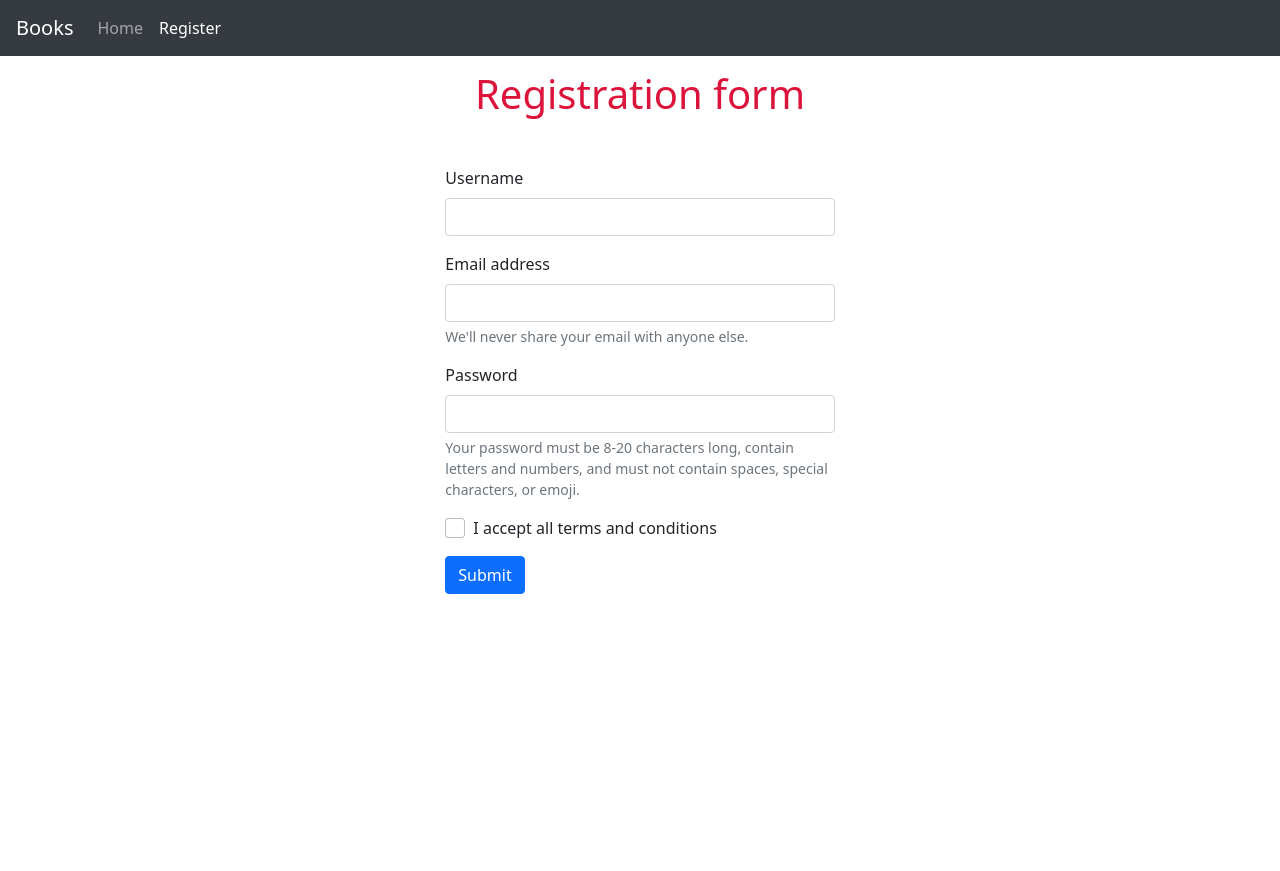
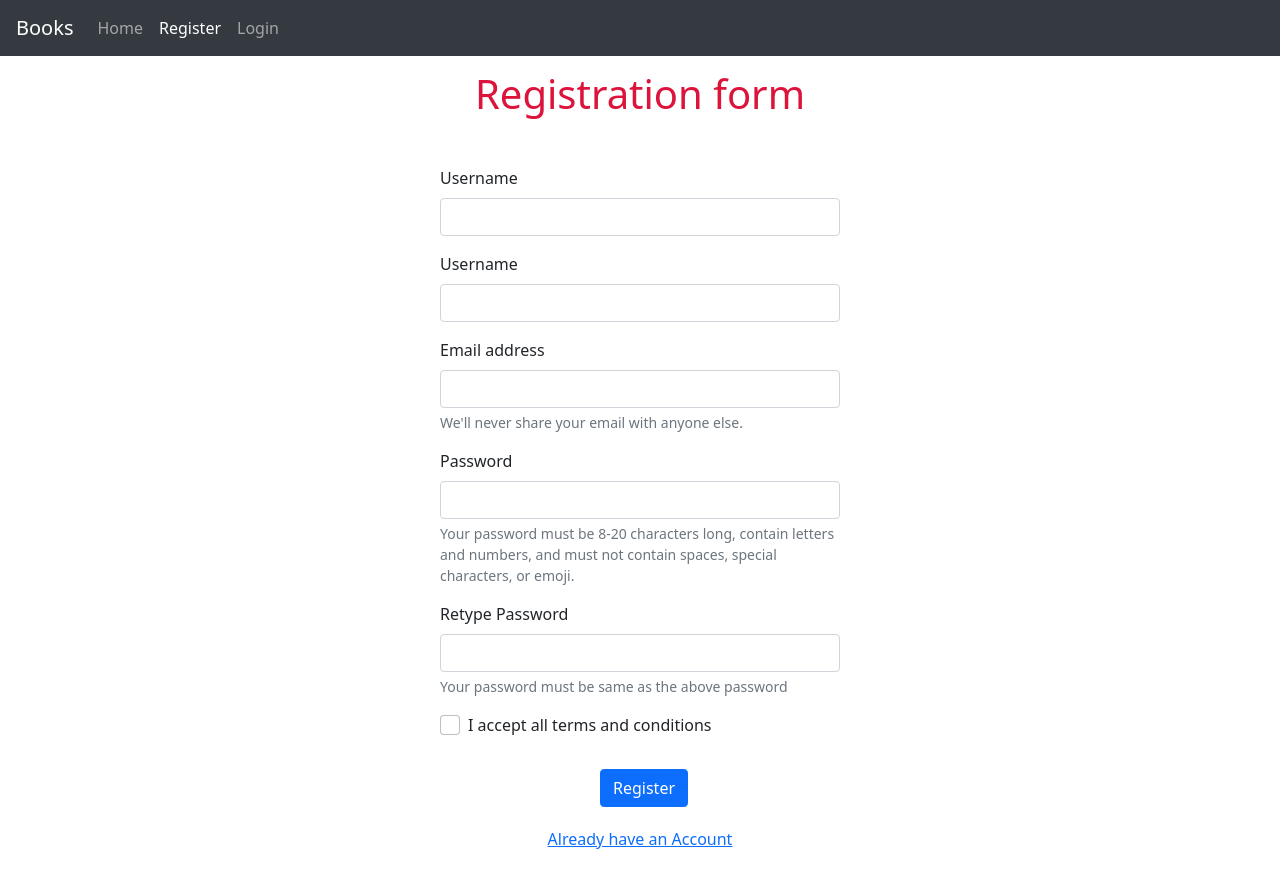
Before and after one commit to msgtotarun/project1, a Flask app: page /register in a window 1280 px wide. Before the commit the page ends 594 px from the top, so only its background shows below. Run offline with Flask 2, Linux system fonts and the light colour scheme; some libraries are stand-ins or nearby versions.

Commit message:
added login page and few css changes

```diff
--- a/application.py
+++ b/application.py
@@ -1,11 +1,13 @@
 import os
 
-from flask import Flask,render_template,request,session
+from flask import Flask, render_template, request, session
 from flask_session import Session
 from sqlalchemy import create_engine
 from sqlalchemy.orm import scoped_session, sessionmaker
-active='active'
+active = 'active'
+
 app = Flask(__name__)
+
 # Check for environment variable
 if not os.getenv("DATABASE_URL"):
     raise RuntimeError("DATABASE_URL is not set")
@@ -19,17 +21,29 @@ Session(app)
 engine = create_engine(os.getenv("DATABASE_URL"))
 db = scoped_session(sessionmaker(bind=engine))
 
+
 @app.route("/")
 def index():
-    return render_template("index.html",home=active)
+    return render_template("index.html", home=active)
+
 
 @app.route("/register")
 def register():
-     return render_template('register.html',register=active)
-@app.route("/registration",methods=["POST"])
+    return render_template('register.html', register=active)
+
+@app.route("/login")
+def login():
+    return render_template('login.html', login=active)
+
+
+@app.route("/registration", methods=["POST"])
 def registration():
-    name=request.form.get("Username")
-    email=request.form.get("email")
-    password=request.form.get("password")
-    print(name,password,email)
-    return name+" ,"+email
+    name = request.form.get("Username")
+    email = request.form.get("email")
+    password = request.form.get("password")
+    print(name, password, email)
+    return name+" , "+email
+
+@app.route("/loginNow", methods=["POST"])
+def loginNow():
+    return 'hello'
--- a/css/style.scss
+++ /dev/null
@@ -1,12 +0,0 @@
-*{
-margin: 0;
-padding: 0;
-}
-.contain{
-    box-sizing: border-box;
-    padding-top: 70px;
-}
-h1{
-    color: crimson;
-    text-align: center;
-}
--- a/css/style.css
+++ b/static/css/style.css
@@ -9,8 +9,18 @@
   padding-top: 70px;
 }
 
+.btn {
+  margin-left: 40%;
+}
+
 h1 {
   color: crimson;
   text-align: center;
 }
+
+#have-account {
+  margin: 20px;
+  display: block;
+  text-align: center;
+}
 /*# sourceMappingURL=style.css.map */
--- /dev/null
+++ b/static/css/style.scss
@@ -0,0 +1,20 @@
+* {
+  margin: 0;
+  padding: 0;
+}
+.contain {
+  box-sizing: border-box;
+  padding-top: 70px;
+}
+.btn{
+ margin-left: 40%;
+}
+h1 {
+  color: crimson;
+  text-align: center;
+}
+#have-account{
+  margin: 20px;
+  display: block;
+  text-align: center;
+}
--- a/templates/index.html
+++ b/templates/index.html
@@ -1,3 +1,4 @@
 {% extends "layout.html" %}
+{% block title %}Home{% endblock %}
 {%block body%}
 {% endblock %}
--- a/templates/layout.html
+++ b/templates/layout.html
@@ -3,10 +3,10 @@
 <head>
     <meta charset="UTF-8">
     <meta name="viewport" content="width=device-width, initial-scale=1.0">
-    <title>Registration</title>
+    <title>{% block title %} {% endblock %}</title>
     <!-- CSS only -->
-    <link rel="stylesheet" href="./css/style.css">
 <link rel="stylesheet" href="https://stackpath.bootstrapcdn.com/bootstrap/5.0.0-alpha1/css/bootstrap.min.css" integrity="sha384-r4NyP46KrjDleawBgD5tp8Y7UzmLA05oM1iAEQ17CSuDqnUK2+k9luXQOfXJCJ4I" crossorigin="anonymous">
+<link rel="stylesheet" type="text/css" href="{{url_for('static',filename='css/style.css')}}">
 </head>
 <body>
     <nav class="navbar fixed-top navbar-expand-md navbar navbar-dark bg-dark">
@@ -23,6 +23,9 @@
               <li class="nav-item">
                 <a class="nav-link {{register}}" href="{{url_for('register')}}">Register</a>
               </li>
+              <li class="nav-item">
+                <a class="nav-link {{login}}" href="{{url_for('login')}}">Login</a>
+              </li>
           </div>
         </div>
       </nav>
--- a/templates/register.html
+++ b/templates/register.html
@@ -1,12 +1,15 @@
 {% extends "layout.html" %}
-
+{% block title %}Registration{% endblock %}
 {% block body %}
-<div class="container-fluid contain">
-  <h1 class="text-center">Registration form</h1>
+<div class="contain">
+  <h1>Registration form</h1>
   <div class="row justify-content-center mt-5">
     <div class="form-group col-md-4 col-md-offset-5 align-center ">
       <form action="{{url_for('registration') }}" method="post">
-
+        <div class="mb-3">
+          <label for="Name" class="form-label">Username</label>
+          <input type="text" name="Name" class="form-control" id="Name">
+        </div>
         <div class="mb-3">
           <label for="Username" class="form-label">Username</label>
           <input type="text" name="Username" class="form-control" id="Username">
@@ -14,22 +17,34 @@
 
         <div class="mb-3">
           <label for="exampleInputEmail1" class="form-label">Email address</label>
-        <input type="email" name="email"class="form-control" id="exampleInputEmail1" aria-describedby="emailHelp">
+          <input type="email" name="email" class="form-control" id="exampleInputEmail1" aria-describedby="emailHelp">
           <div id="emailHelp" class="form-text">We'll never share your email with anyone else.</div>
         </div>
 
         <div class="mb-3">
           <label for="inputPassword5" class="form-label">Password</label>
-  <input type="password" name="password" id="inputPassword5" class="form-control" aria-describedby="passwordHelpBlock">
+          <input type="password" name="password" id="inputPassword5" class="form-control"
+            aria-describedby="passwordHelpBlock">
           <div id="passwordHelpBlock" class="form-text">
-  Your password must be 8-20 characters long, contain letters and numbers, and must not contain spaces, special characters, or emoji.
+            Your password must be 8-20 characters long, contain letters and numbers, and must not contain spaces,
+            special characters, or emoji.
+          </div>
+        </div>
+
+        <div class="mb-3">
+          <label for="inputPassword5" class="form-label">Retype Password</label>
+          <input type="password" name="password" id="inputPassword5" class="form-control"
+            aria-describedby="passwordHelpBlock">
+          <div id="passwordHelpBlock" class="form-text">
+            Your password must be same as the above password
           </div>
         </div>
         <div class="mb-3 form-check">
           <input type="checkbox" class="form-check-input" id="exampleCheck1">
-        <label class="form-check-label" for="exampleCheck1">I accept  all terms and conditions</label>
+          <label class="form-check-label" for="exampleCheck1">I accept all terms and conditions</label>
         </div>
-      <button type="submit" class="btn btn-primary">Submit</button>
+        <button type="submit" class="btn btn-primary mt-3">Register</button>
+        <Span id='have-account'><a href="#">Already have an Account</a></Span>
       </form>
     </div>
   </div>
```
Also changed, not shown: templates/login.html (added, +35 -0 lines), static/books.csv (renamed from books.csv), 2 other files. Lines whose indentation alone changed are shown as unchanged.
